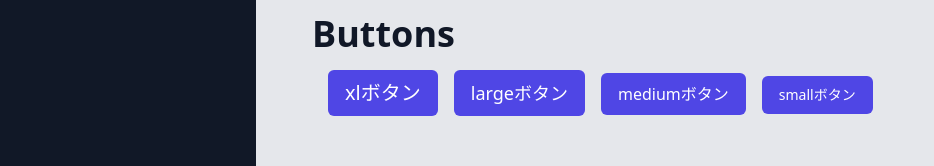
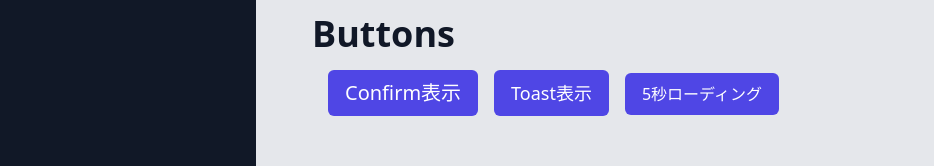
Before and after one commit to DevLabo000/vite-react-ts-template, a React (Vite) app: page / in a window 1280 px wide. Shown: the part 435-601 px from the top of the page, without its empty margins (0-934 px from the left). Built offline with nearby package versions, Linux system fonts and the light colour scheme; the HTML template or start-up script is replaced by a standard one.

Commit message:
exampleを表示

```diff
--- a/src/features/example/index.tsx
+++ b/src/features/example/index.tsx
@@ -47,19 +47,15 @@ export function ExampleContainer() {
           </div>
 
           <Button color="primary" size="xl" onClick={handleClick}>
-            xlボタン
+            Confirm表示
           </Button>
 
           <Button color="primary" size="large" onClick={handleClick2}>
-            largeボタン
+            Toast表示
           </Button>
 
           <Button color="primary" size="medium" onClick={handleLoadingClick}>
-            mediumボタン
-          </Button>
-
-          <Button color="primary" size="small" onClick={handleClick}>
-            smallボタン
+            5秒ローディング
           </Button>
         </div>
       </div>
```
